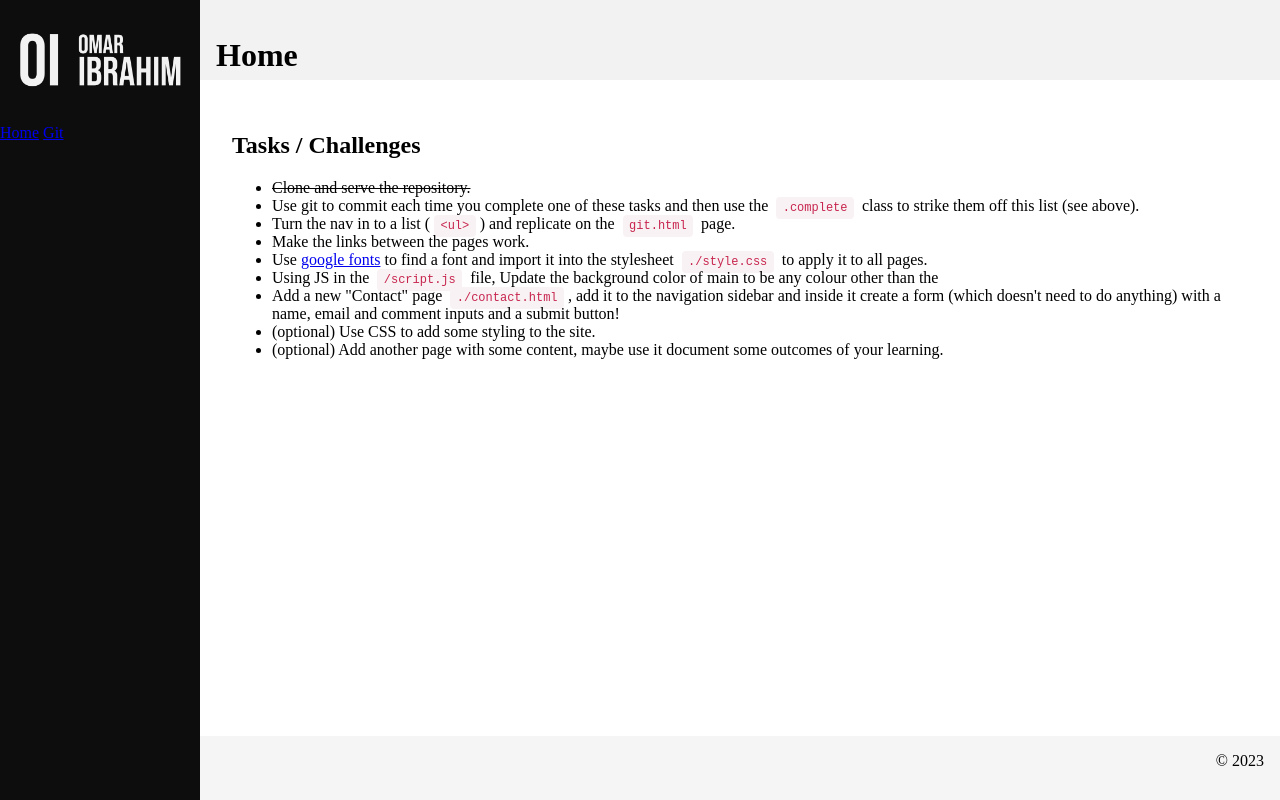
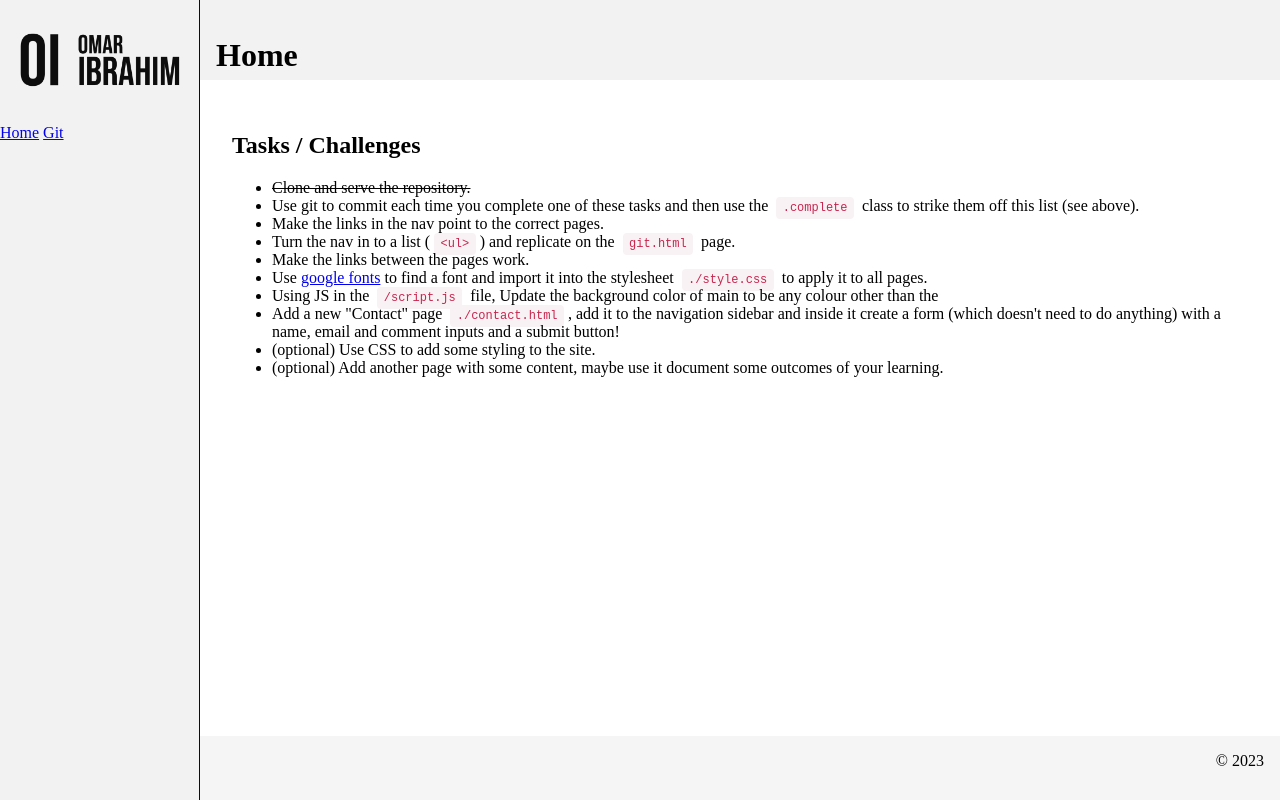
Before and after one commit to omar12ahmed/omar-training, a plain HTML site: page public/index.html in a window 1280 px wide. Drawn offline with Linux system fonts and the light colour scheme.

Commit message:
Update tasks and sidebar visibility

```diff
--- a/public/index.html
+++ b/public/index.html
@@ -11,7 +11,7 @@
     <div class="grid-container">
         <div class="sidebar">
             <div class="sidebar-brand">
-                <img src="images/oi-light.png" alt="OI - Omar Ibrahim">
+                <img src="images/oi.png" alt="OI - Omar Ibrahim">
             </div>
             <nav>
                 <a href="#">Home</a>
@@ -26,6 +26,7 @@
             <ul>
                 <li class="complete">Clone and serve the repository.</li>
                 <li>Use git to commit each time you complete one of these tasks and then use the <code>.complete</code> class to strike them off this list (see above).</li>
+                <li>Make the links in the nav point to the correct pages.</li>
                 <li>Turn the nav in to a list (<code>&lt;ul&gt;</code>) and replicate on the <code>git.html</code> page.</li>
                 <li>Make the links between the pages work.</li>
                 <li>Use <a href="https://fonts.google.com/" target="_blank">google fonts</a> to find a font and import it into the stylesheet <code>./style.css</code> to apply it to all pages.</li>
--- a/public/style.css
+++ b/public/style.css
@@ -35,9 +35,10 @@ code {
 
 .sidebar {
     grid-area: sidebar;
-    background-color: #0d0d0d;
+    color: #0d0d0d;
     overflow: auto;
-    color: #f2f2f2;
+    background-color: #f2f2f2;
+    border-right:1px solid #0d0d0d;
     /* add more styling as per your need */
 }
 
```
Also changed, not shown: public/git.html (+1 -1 lines).
